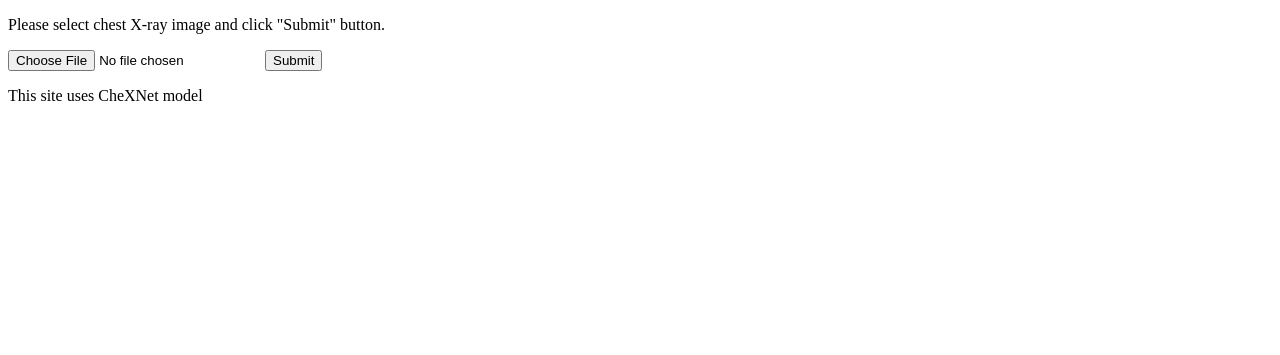
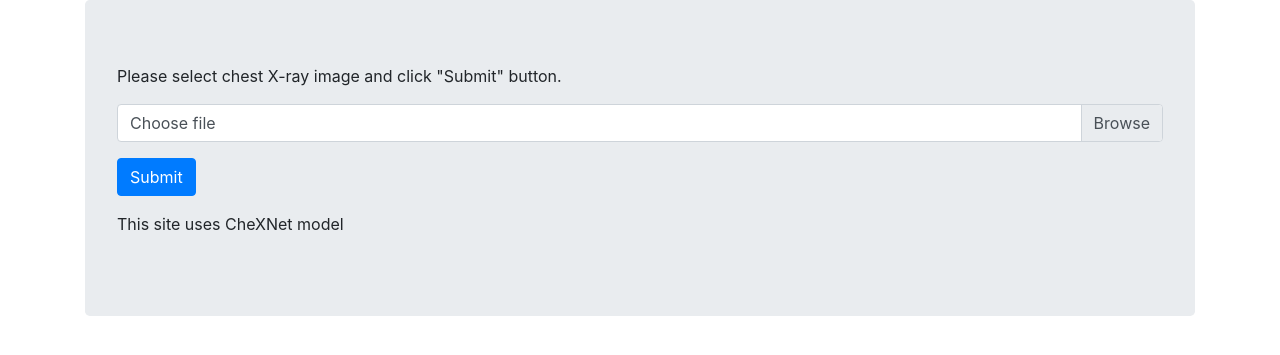
Before and after one commit to unfaint/tubcheck_conda_django, a Django app: page /oneimage/ in a window 1280 px wide. Shown: the top 355 px of the page. Run offline with Django 3.2, Linux system fonts and the light colour scheme; some libraries are stand-ins or nearby versions.

Commit message:
CHANGE: bootstrap upload form

```diff
--- a/oneimage/templates/oneimage/home.html
+++ b/oneimage/templates/oneimage/home.html
@@ -3,14 +3,37 @@
 <head>
     <meta charset="UTF-8">
     <title>Tuberculosis detection</title>
+
+    <link rel="stylesheet" href="https://maxcdn.bootstrapcdn.com/bootstrap/4.0.0/css/bootstrap.min.css" integrity="sha384-Gn5384xqQ1aoWXA+058RXPxPg6fy4IWvTNh0E263XmFcJlSAwiGgFAW/dAiS6JXm" crossorigin="anonymous">
+
+    <script src="https://code.jquery.com/jquery-3.2.1.slim.min.js" integrity="sha384-KJ3o2DKtIkvYIK3UENzmM7KCkRr/rE9/Qpg6aAZGJwFDMVNA/GpGFF93hXpG5KkN" crossorigin="anonymous"></script>
+    <script src="https://cdnjs.cloudflare.com/ajax/libs/popper.js/1.12.9/umd/popper.min.js" integrity="sha384-ApNbgh9B+Y1QKtv3Rn7W3mgPxhU9K/ScQsAP7hUibX39j7fakFPskvXusvfa0b4Q" crossorigin="anonymous"></script>
+    <script src="https://maxcdn.bootstrapcdn.com/bootstrap/4.0.0/js/bootstrap.min.js" integrity="sha384-JZR6Spejh4U02d8jOt6vLEHfe/JQGiRRSQQxSfFWpi1MquVdAyjUar5+76PVCmYl" crossorigin="anonymous"></script>
+
+    <meta name="viewport" content="width=device-width, initial-scale=1">
 </head>
 <body>
-<p>Please select chest X-ray image and click "Submit" button.</p>
-<form id="upload_form" action="/oneimage/check" method="post" enctype="multipart/form-data">
-    <input id="upload_input" type="file" name="image"/>
-    <input id="upload_button" type="submit"/>
-    {% csrf_token %}
-</form>
-<p>This site uses CheXNet model</p>
+
+<div class="container">
+    <div class="jumbotron">
+        <p>Please select chest X-ray image and click "Submit" button.</p>
+        <form class="form-vertical" id="upload_form" action="/oneimage/check" method="post" enctype="multipart/form-data">
+
+
+            <div class="form-group">
+                <div class="custom-file">
+                <input id="upload_input" class="custom-file-input" type="file" name="image"/>
+                    <label class="custom-file-label" for="upload_input">Choose file</label>
+                </div>
+            </div>
+            <div class="form-group">
+                <input id="upload_button" type="submit" class="btn btn-primary"/>
+            </div>
+            {% csrf_token %}
+        </form>
+        <p>This site uses CheXNet model</p>
+    </div>
+</div>
+
 </body>
 </html>
```
Also changed, not shown: oneimage/views.py (line endings or trailing spaces).
